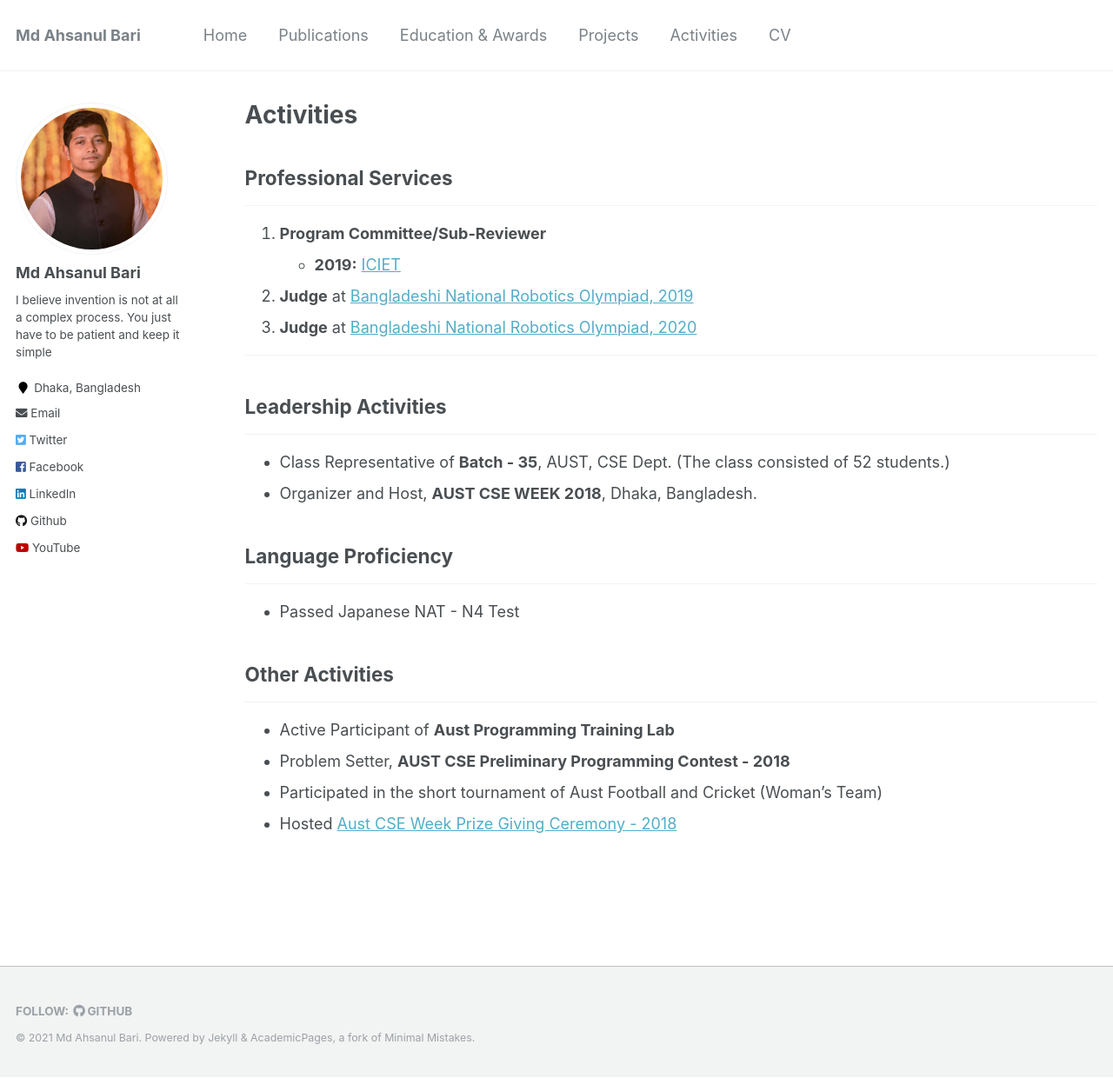
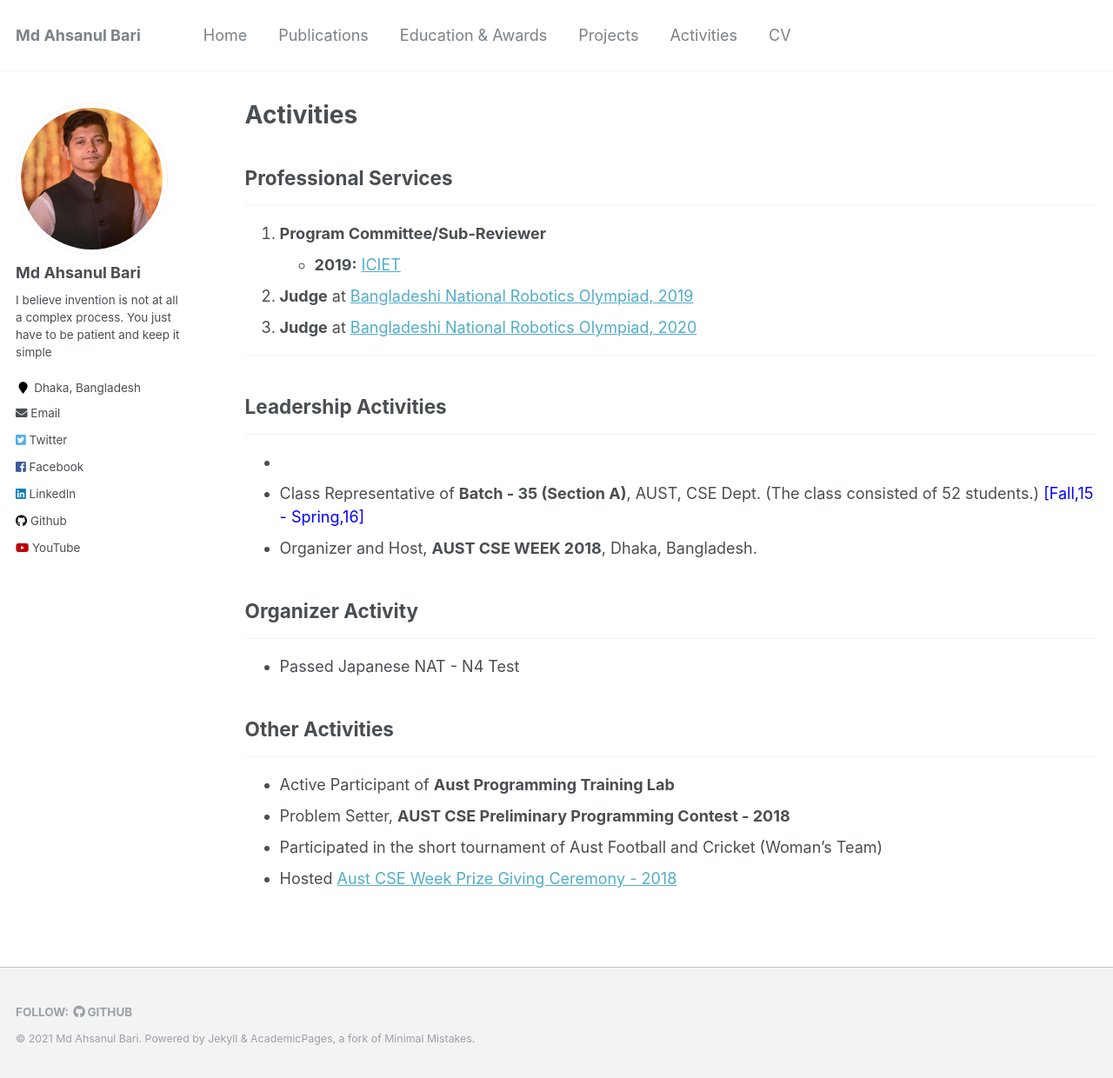
Before and after one commit to GProDevik/AhsanulBariRomih, a Jekyll site: the page built from _pages/activities.md, in a window 1280 px wide and 1240 px high. Shown: the whole window at 87% size. Built offline with Jekyll 4.4.1, drawn with Linux system fonts in a browser that asks for light colours.

Commit message:
Activity First Commit

```diff
--- a/_pages/activities.md
+++ b/_pages/activities.md
@@ -19,11 +19,11 @@ author_profile: true
 ## Leadership Activities
 
 ---
-
-- Class Representative of **Batch - 35**, AUST, CSE Dept. (The class consisted of 52 students.)
+-
+- Class Representative of **Batch - 35 (Section A)**, AUST, CSE Dept. (The class consisted of 52 students.) <span style="color:Blue"> [Fall,15 - Spring,16] </span>
 - Organizer and Host, **AUST CSE WEEK 2018**, Dhaka, Bangladesh.
 
-## Language Proficiency
+## Organizer Activity
 
 ---
 
```
Also changed, not shown: _pages/cv.md (+1 -1 lines), 1 other file.
